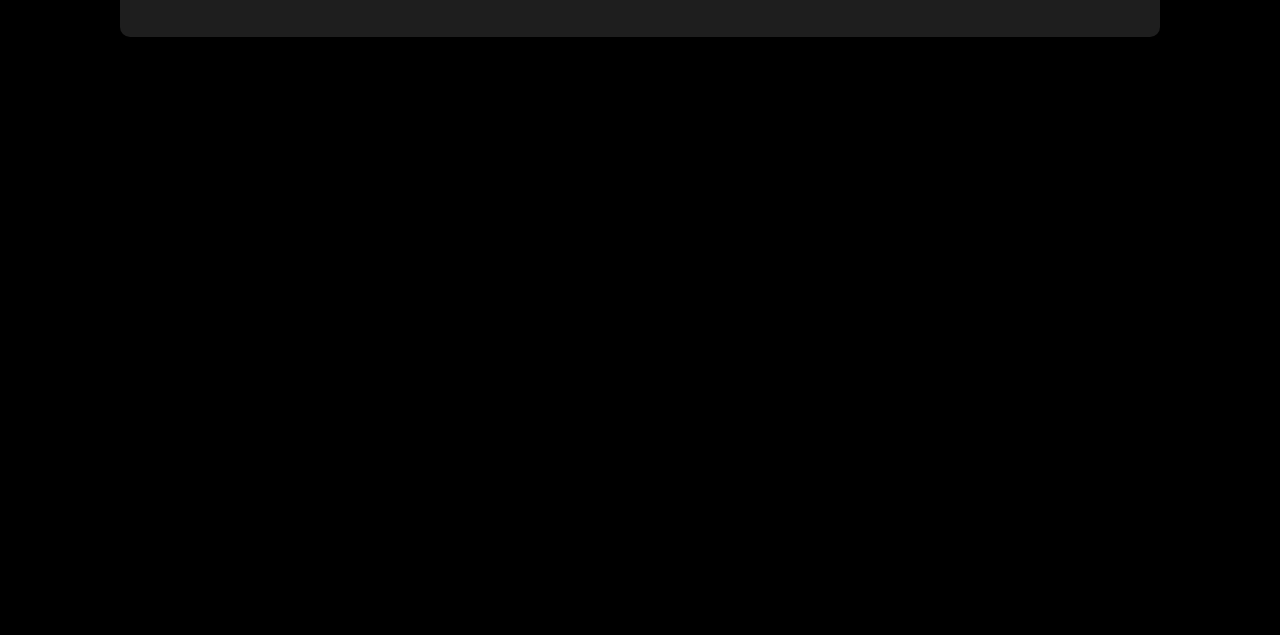
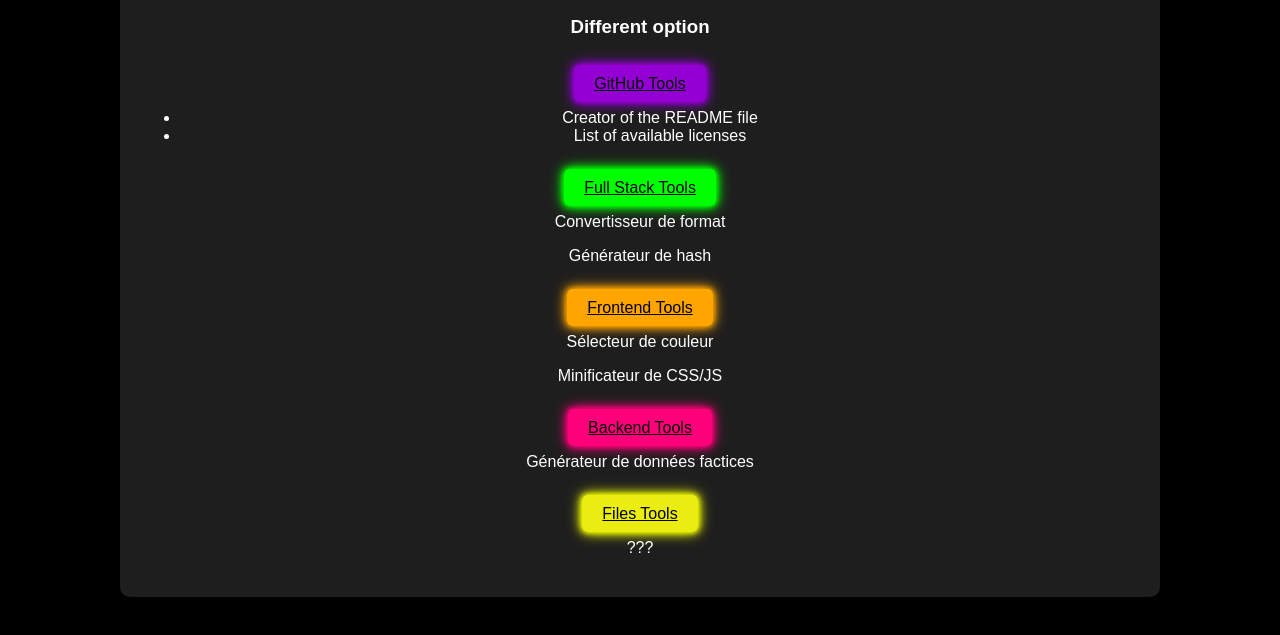
Before and after one commit to WolfSilver0509/ToolBox-dev, a website: page index.html in a window 1280 px wide. Shown: the part 245-880 px from the top of the page. Before the commit the page ends 800 px from the top, so only its background shows below. Drawn offline with Linux system fonts and the light colour scheme.

Commit message:
UnLuckyChop

```diff
--- a/index.html
+++ b/index.html
@@ -23,6 +23,27 @@
         <section id="home">
             <h2>Welcome to DevToolbox</h2>
             <p>Your all-in-one toolbox for developers.</p>
+            <h3>Different option</h3>
+            <br />
+            <a href="pages/github.html" class="neon-button violet">GitHub Tools</a>
+            <ul>
+                <li>Creator of the README file</li>
+                <li>List of available licenses</li>
+            </ul>
+            <br />
+            <a href="pages/fullstack.html" class="neon-button green">Full Stack Tools</a>
+            <p>Convertisseur de format</p>
+            <p>Générateur de hash</p>
+            <br />
+            <a href="pages/frontend.html" class="neon-button orange">Frontend Tools</a>
+            <p>Sélecteur de couleur</p>
+            <p>Minificateur de CSS/JS</p>
+            <br />
+            <a href="pages/backend.html" class="neon-button rose">Backend Tools</a>
+            <p>Générateur de données factices</p>
+            <br />
+            <a href="pages/Files.html" class="neon-button yellow">Files Tools</a>
+            <p>???</p>
         </section>
     </header>
     <script src="script.js"></script>
```
